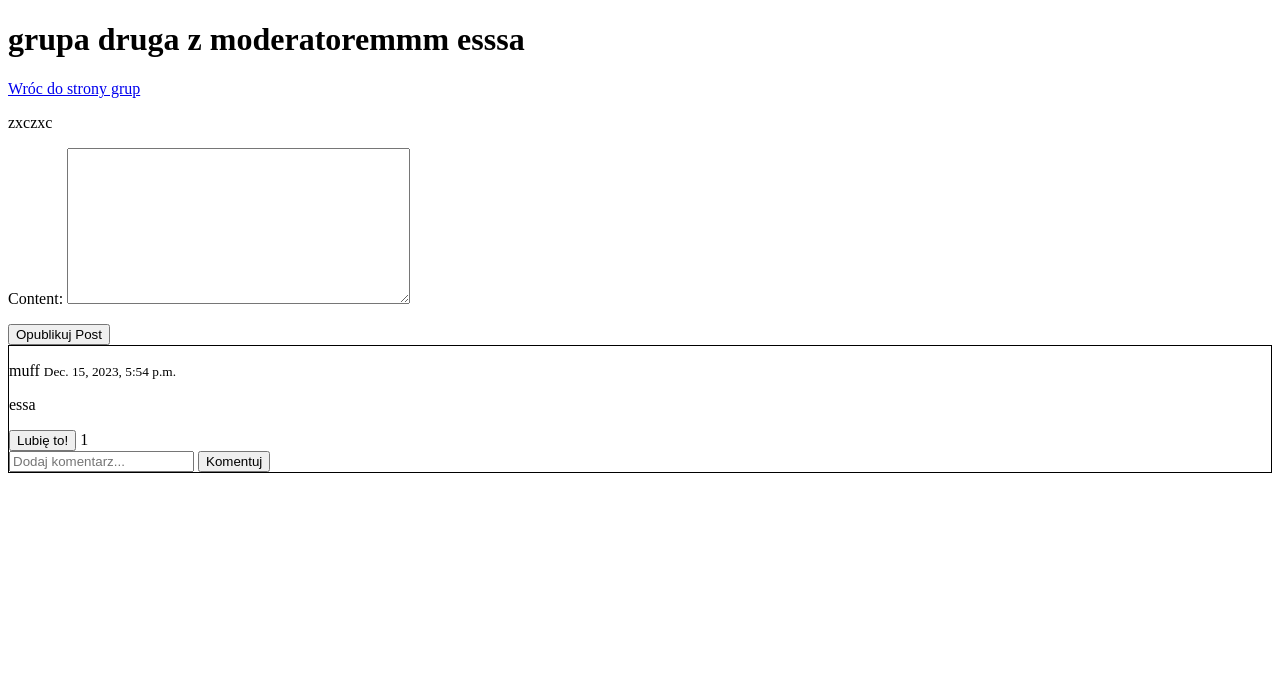
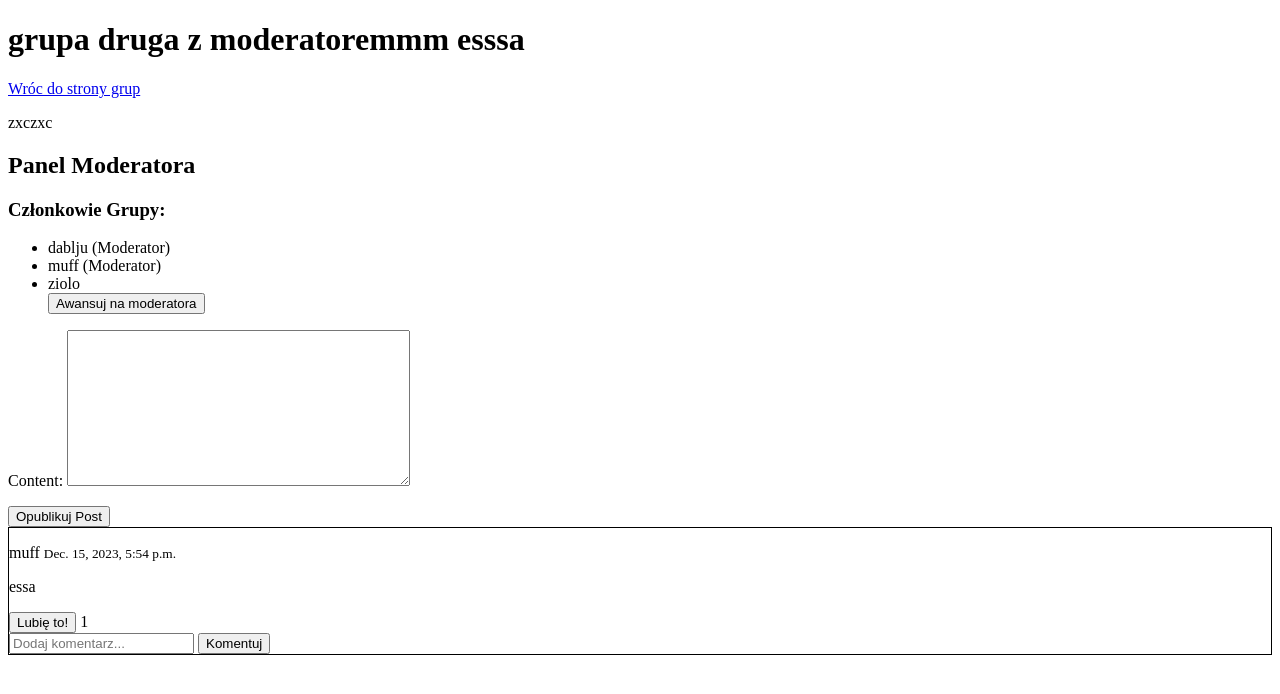
Before and after one commit to wiktordablju/faceverse, a Django app: page /groups/groups/2/ in a window 1280 px wide. Shown: the top 694 px of the page. Run offline with Django 4.2, Linux system fonts and the light colour scheme; a user stored in the database is signed in; data comes from the database, SQL or seed files in the repository; both versions use the stored data as it was after the commit.

Commit message:
15.12: awansowanie uzytkownika na moderatora + panel moderatora na grupie

```diff
--- a/group_management/templates/group_management/group_detail.html
+++ b/group_management/templates/group_management/group_detail.html
@@ -15,6 +15,30 @@
 <h1>{{ group.name }}</h1>
 <p><a href="{% url 'group_management:groups' %}">Wróc do strony grup</a></p>
 <p>{{ group.description }}</p>
+
+{% if user_is_moderator %}
+    <div class="moderator-panel">
+        <h2>Panel Moderatora</h2>
+        <h3>Członkowie Grupy:</h3>
+        <ul>
+            {% for member in members %}
+                <li>
+                    {{ member.username }}
+                    {% if member in group.moderators.all %}
+                        (Moderator)
+                    {% else %}
+                        <form method="post" action="">
+                            {% csrf_token %}
+                            <input type="hidden" name="member_id" value="{{ member.id }}">
+                            <button type="submit" name="promote_member" onclick="return confirm('Czy na pewno chcesz awansować tego użytkownika na moderatora?');">Awansuj na moderatora</button>
+                        </form>
+                    {% endif %}
+                </li>
+            {% endfor %}
+        </ul>
+    </div>
+{% endif %}
+
 
 {% if user_is_member %}
     <form method="post" action="{% url 'post_management:create_group_post' group.id %}">
--- a/group_management/views.py
+++ b/group_management/views.py
@@ -1,8 +1,9 @@
+from django.contrib import messages
 from django.contrib.auth.decorators import login_required
-from django.shortcuts import render, redirect
+from django.shortcuts import render, redirect, get_object_or_404
 from post_management.models import Post
 from .forms import GroupForm
-from .models import Group
+from .models import Group, User
 from post_management.forms import GroupPostForm
 
 
@@ -24,19 +25,22 @@ def groups(request):
 
 @login_required
 def group_detail(request, group_id):
-    group = Group.objects.get(id=group_id)
+    group = get_object_or_404(Group, id=group_id)
     user_is_member = request.user in group.members.all()
-
-    posts = Post.objects.filter(group=group).order_by('-created_at') if user_is_member else []
-    post_form = GroupPostForm()
+    user_is_moderator = request.user in group.moderators.all()
 
     if request.method == 'POST':
         if 'join_group' in request.POST:
-            # Logika dołączania do grupy
             group.members.add(request.user)
             user_is_member = True
+        elif 'promote_member' in request.POST:
+            member_id = request.POST.get('member_id')
+            member_to_promote = get_object_or_404(User, id=member_id)
+
+            if member_to_promote in group.members.all() and not member_to_promote in group.moderators.all():
+                group.moderators.add(member_to_promote)
+                messages.success(request, f'{member_to_promote.username} został awansowany na moderatora.')
         elif user_is_member:
-            # Logika dodawania postu
             post_form = GroupPostForm(request.POST)
             if post_form.is_valid():
                 post = post_form.save(commit=False)
@@ -45,4 +49,15 @@ def group_detail(request, group_id):
                 post.save()
                 return redirect('group_management:group_detail', group_id=group.id)
 
-    return render(request, 'group_management/group_detail.html', {'group': group, 'post_form': post_form, 'posts': posts, 'user_is_member': user_is_member})
+    post_form = GroupPostForm() if user_is_member else None
+    posts = Post.objects.filter(group=group).order_by('-created_at') if user_is_member else []
+    members = group.members.all() if user_is_moderator else None
+
+    return render(request, 'group_management/group_detail.html', {
+        'group': group,
+        'post_form': post_form,
+        'posts': posts,
+        'user_is_member': user_is_member,
+        'user_is_moderator': user_is_moderator,
+        'members': members
+    })
```
Also changed, not shown: README.md, db.sqlite3.
